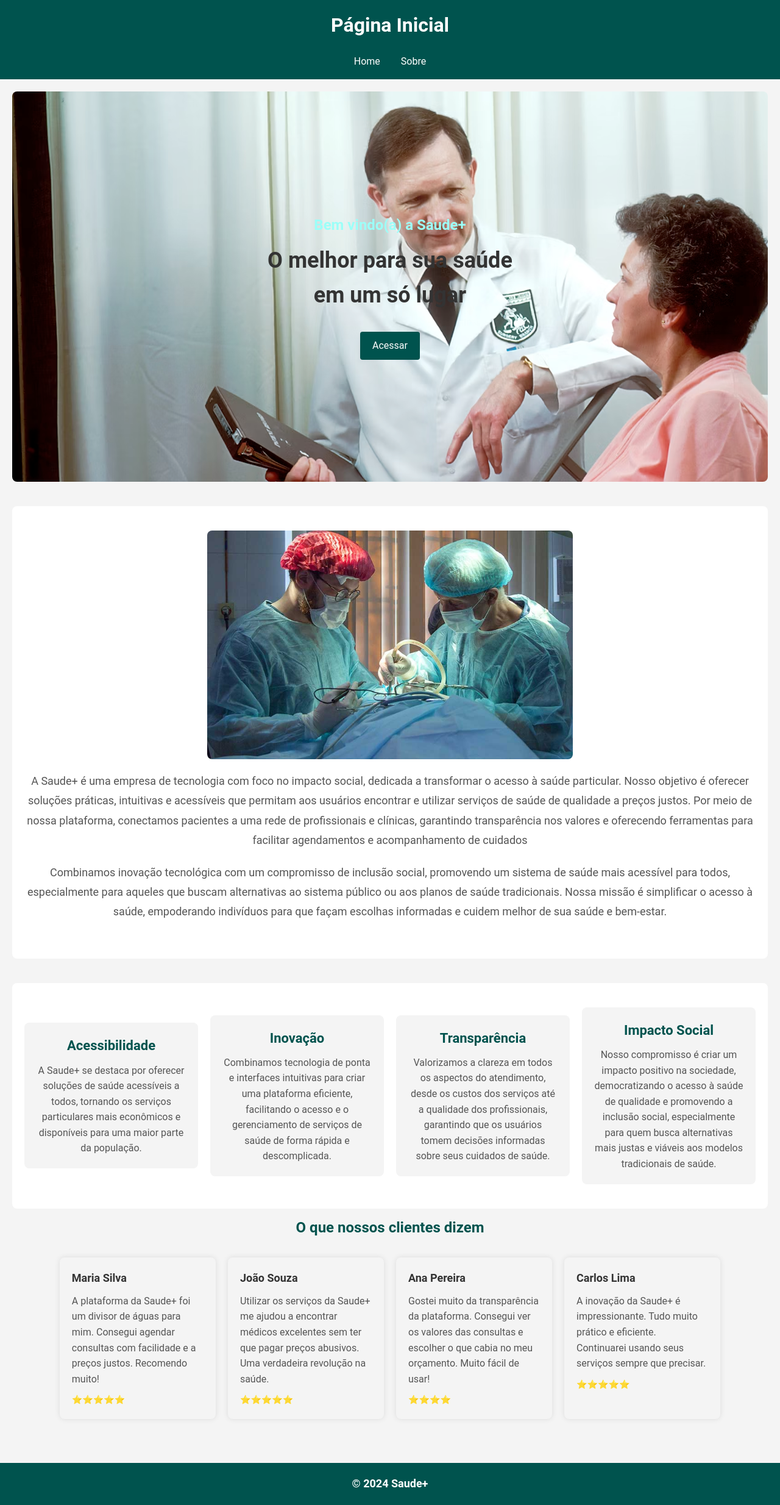
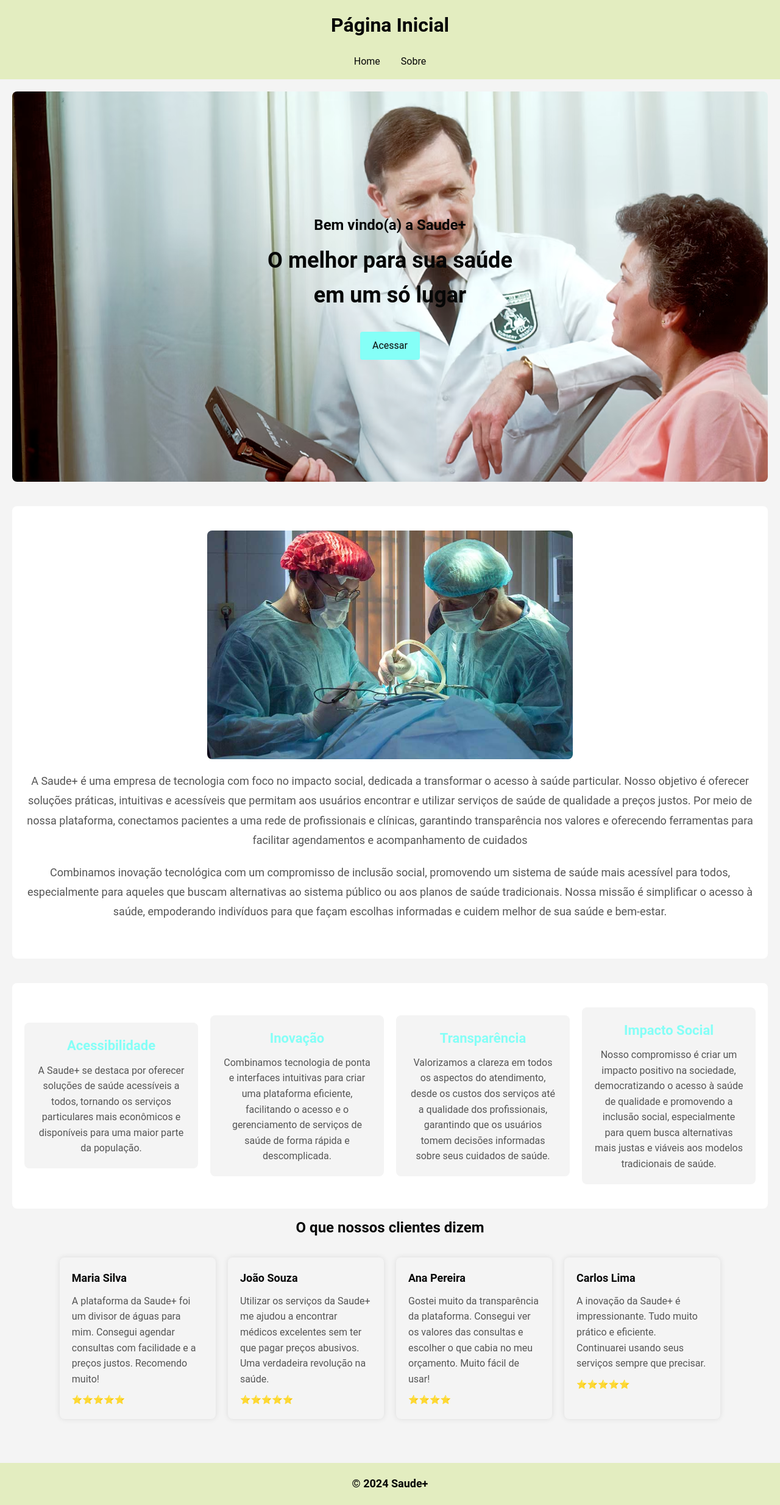
Before and after one commit to josedinizdev/pti-senac-projetos-extensionistas, a plain HTML site: page index.html in a window 1280 px wide. Shown: the whole page at 61% size. Drawn offline with Linux system fonts and the light colour scheme.

Commit message:
Ajuste para paleta de cores (primeiro commit sem validacoes de login)

```diff
--- a/assets/css/about.css
+++ b/assets/css/about.css
@@ -14,7 +14,7 @@ header {
     display: flex;
     flex-direction: column;
     justify-content: space-between;
-    background: #00534e;
+    background: #E3EDC0;
     color: white;
     padding: 1rem 0;
     text-align: center;
@@ -29,6 +29,7 @@ header h1 {
     padding: 0;
     margin: 0;
     font-size: 2em;
+    color: #333;
 }
 
 nav, nav ul, nav ul li {
@@ -43,6 +44,7 @@ nav a {
     color: white;
     text-decoration: none;
     margin: 0 15px;
+    color: #333;
 }
 
 main {
@@ -54,7 +56,7 @@ main {
 }
 
 h2 {
-    color: #00534e;
+    color: #060707;
 }
 
 .empresa {
@@ -75,11 +77,11 @@ h2 {
 }
 
 footer {
-    background: #333;
-    color: white;
+    background: #E3EDC0;
     text-align: center;
     padding: 1rem 0;
     position: fixed;
     width: 100%;
     bottom: 0;
+    color: #333;
 }
--- a/assets/css/catalogo.css
+++ b/assets/css/catalogo.css
@@ -12,8 +12,8 @@ body {
 }
 
 header {
-    background-color: #00534e;
-    color: #fff;
+    background-color: #E3EDC0;
+    color: #060707;
     padding: 20px 0;
     text-align: center;
 }
@@ -50,7 +50,7 @@ section.catalogo {
 
 section.catalogo h2 {
     font-size: 24px;
-    color: #00534e;
+    color: #060707;
     margin-bottom: 30px;
     text-align: center;
 }
@@ -91,20 +91,20 @@ section.catalogo h2 {
 .servico button {
     padding: 10px 20px;
     font-size: 16px;
-    color: #fff;
-    background-color: #00534e;
+    color: #060707;
+    background-color: #85FFF7;
     border: none;
     border-radius: 4px;
     cursor: pointer;
 }
 
 .servico button:hover {
-    background-color: #00534e;
+    background-color: #85FFF7;
 }
 
 footer {
-    background-color: #00534e;
-    color: #fff;
+    background-color: #E3EDC0;
+    color: #060707;
     text-align: center;
     padding: 20px 0;
     margin-top: 40px;
--- a/assets/css/landing.css
+++ b/assets/css/landing.css
@@ -33,7 +33,7 @@ header {
     display: flex;
     flex-direction: column;
     justify-content: space-between;
-    background: #00534e;
+    background: #E3EDC0;
     color: white;
     padding: 1rem 0;
     text-align: center;
@@ -42,12 +42,14 @@ header {
 
 header h2 {
     font-size: 2em;
+    color: #060707;
 }
 
 nav a {
     color: white;
     text-decoration: none;
     margin: 0 15px;
+    color: #060707;
 }
 
 main {
@@ -66,12 +68,13 @@ section.abertura h2 {
     font-size: 24px;
     color: #9cfff8;
     margin-bottom: 10px;
+    color: #060707;
 }
 
 section.abertura h1 {
     font-size: 36px;
-    color: #333;
     margin-bottom: 30px;
+    color: #060707;
 }
 
 .row {
@@ -83,15 +86,15 @@ section.abertura h1 {
 .abertura a {
     padding: 10px 20px;
     font-size: 16px;
-    color: #fff;
-    background-color: #00534e;
+    color: #060707;
+    background-color: #85FFF7;
     border: none;
     border-radius: 4px;
     cursor: pointer;
 }
 
 .abertura a:hover {
-    background-color: #00534e;
+    background-color: #85FFF7;
 }
 
 section.sobre {
@@ -134,7 +137,7 @@ section.qualidades div {
 
 section.qualidades h3 {
     font-size: 22px;
-    color: #00534e;
+    color: #85FFF7;
     margin-bottom: 10px;
 }
 
@@ -146,7 +149,7 @@ section.qualidades p {
 
 section.opinioes h2 {
     font-size: 24px;
-    color: #00534e;
+    color: #060707;
     margin-bottom: 30px;
 }
 
@@ -166,7 +169,7 @@ section.opinioes h2 {
 .opinioes-container h4 {
     font-size: 18px;
     margin-bottom: 10px;
-    color: #333;
+    color: #060707;
 }
 
 .opinioes-container p {
@@ -183,8 +186,8 @@ section.opinioes h2 {
 }
 
 footer {
-    background-color: #00534e;
-    color: #fff;
+    background-color: #E3EDC0;
+    color: #060707;
     text-align: center;
     padding: 20px 0;
     margin-top: 40px;
```
Also changed, not shown: catalogo/index.html (+1 -1 lines), catalogo/pagar/index.html (+1 -2 lines).
